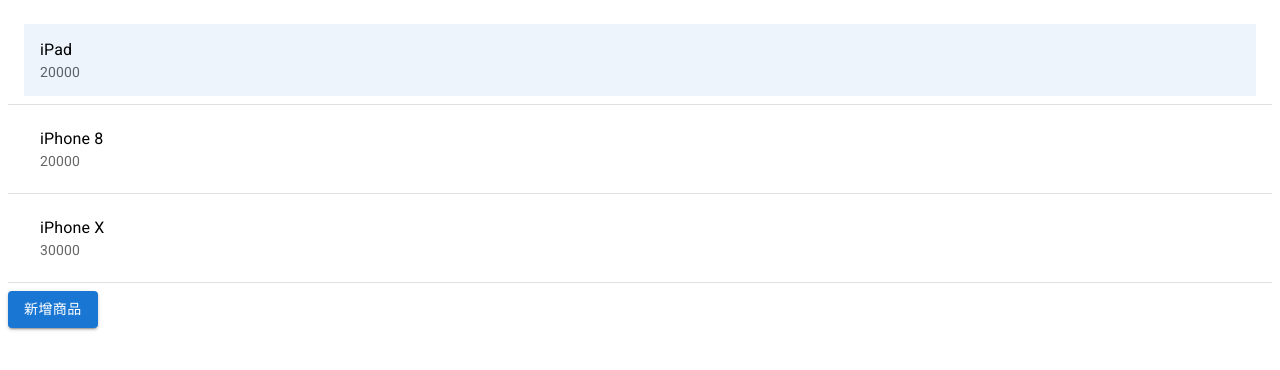
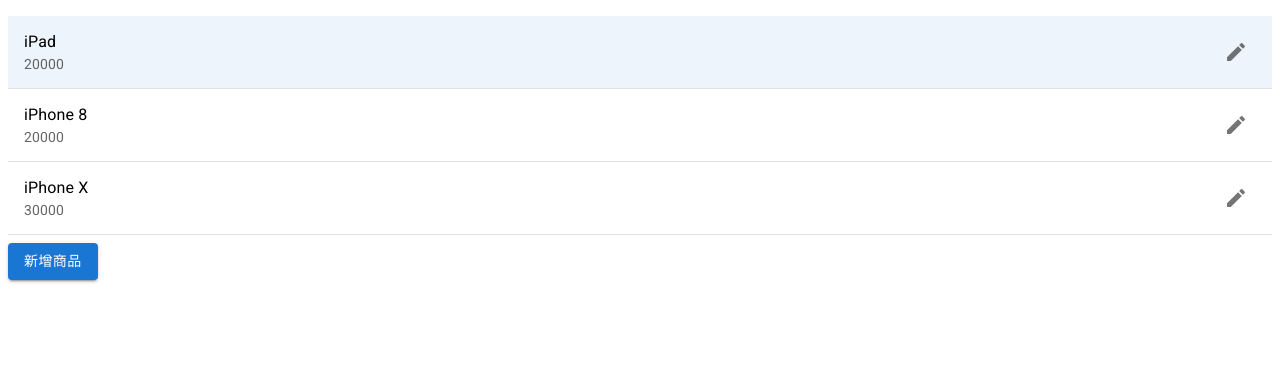
Before and after one commit to EnderWolf50/advanced-web, a Next.js app: page / in a window 1280 px wide. Shown: the top 370 px of the page. Built offline with nearby package versions, Linux system fonts and the light colour scheme.

Commit message:
feat: add edit product feature

```diff
--- a/components/product-list.tsx
+++ b/components/product-list.tsx
@@ -1,12 +1,14 @@
 "use client";
 
 import { ChangeEvent, useState } from "react";
+import { Edit } from "@mui/icons-material";
 import {
   Button,
   Dialog,
   DialogActions,
   DialogContent,
   DialogTitle,
+  IconButton,
   List,
   ListItem,
   ListItemButton,
@@ -20,7 +22,14 @@
   { desc: "iPhone X", price: 30000 },
 ];
 
-const initialFormProduct = {
+const initialDialogProduct: {
+  mode?: "add" | "edit";
+  idx: number;
+  desc: string;
+  price: number;
+} = {
+  mode: undefined,
+  idx: -1,
   desc: "",
   price: 0,
 };
@@ -30,7 +39,7 @@
   const [open, setOpen] = useState(false);
 
   const [products, setProducts] = useState(initialProducts);
-  const [dialogProduct, setDialogProduct] = useState(initialFormProduct);
+  const [dialogProduct, setDialogProduct] = useState(initialDialogProduct);
 
   const handleFieldChange = (e: ChangeEvent<HTMLInputElement>) => {
     // 如果 input 欄位的 type 為 number，則取用轉為數字後的數值
@@ -38,13 +47,36 @@
       e.target.type !== "number" ? e.target.value : e.target.valueAsNumber;
     setDialogProduct((prev) => ({ ...prev, [e.target.name]: value }));
   };
-  const handleFormProductSubmit = () => {
-    // 新增商品到 `products` state
-    setProducts((prev) => [...prev, dialogProduct]);
+  const handleAddClick = () => {
+    // 開啟 dialog
+    setOpen(true);
+    // 重置 dialog 內的欄位
+    setDialogProduct((prev) => ({ ...prev, mode: "add" }));
+  };
+  const handleEditClick = (idx: number) => {
+    // 開啟 dialog
+    setOpen(true);
+    // 將該商品的資料填入 dialog 內的欄位
+    setDialogProduct({ mode: "edit", idx, ...products[idx] });
+  };
+  const handleDialogProductSubmit = () => {
+    const { mode, idx, ...productInfo } = dialogProduct;
+
+    if (mode === "add") {
+      // 新增商品到 `products` state
+      setProducts((prev) => [...prev, productInfo]);
+    } else if (mode === "edit") {
+      setProducts((prev) =>
+        // 如果 index 相同，回傳編輯後的商品，否則回傳原本的商品
+        prev.map((existingProduct, i) =>
+          idx === i ? productInfo : existingProduct
+        )
+      );
+    }
     // 關閉 dialog
     setOpen(false);
     // 重置 dialog 內的欄位
-    setDialogProduct(initialFormProduct);
+    setDialogProduct(initialDialogProduct);
   };
 
   return (
@@ -58,7 +90,16 @@
          * ? array: 整個 array 本身
          */}
         {products.map((product, idx) => (
-          <ListItem key={product.desc} divider>
+          <ListItem
+            key={product.desc}
+            divider
+            disablePadding
+            secondaryAction={
+              <IconButton onClick={() => handleEditClick(idx)}>
+                <Edit />
+              </IconButton>
+            }
+          >
             <ListItemButton
               selected={idx === selected}
               onClick={() => setSelected(idx)}
@@ -68,7 +109,7 @@
           </ListItem>
         ))}
       </List>
-      <Button variant="contained" onClick={() => setOpen(true)}>
+      <Button variant="contained" onClick={handleAddClick}>
         新增商品
       </Button>
       <Dialog
@@ -103,7 +144,7 @@
           <Button color="error" onClick={() => setOpen(false)}>
             Cancel
           </Button>
-          <Button onClick={handleFormProductSubmit}>Submit</Button>
+          <Button onClick={handleDialogProductSubmit}>Submit</Button>
         </DialogActions>
       </Dialog>
     </div>
```
